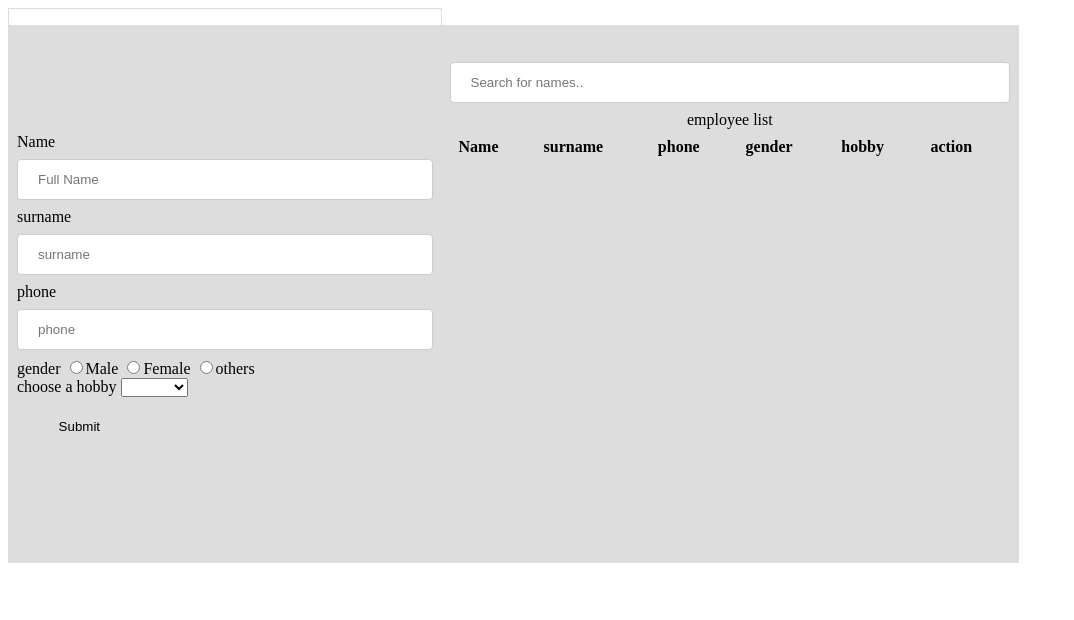
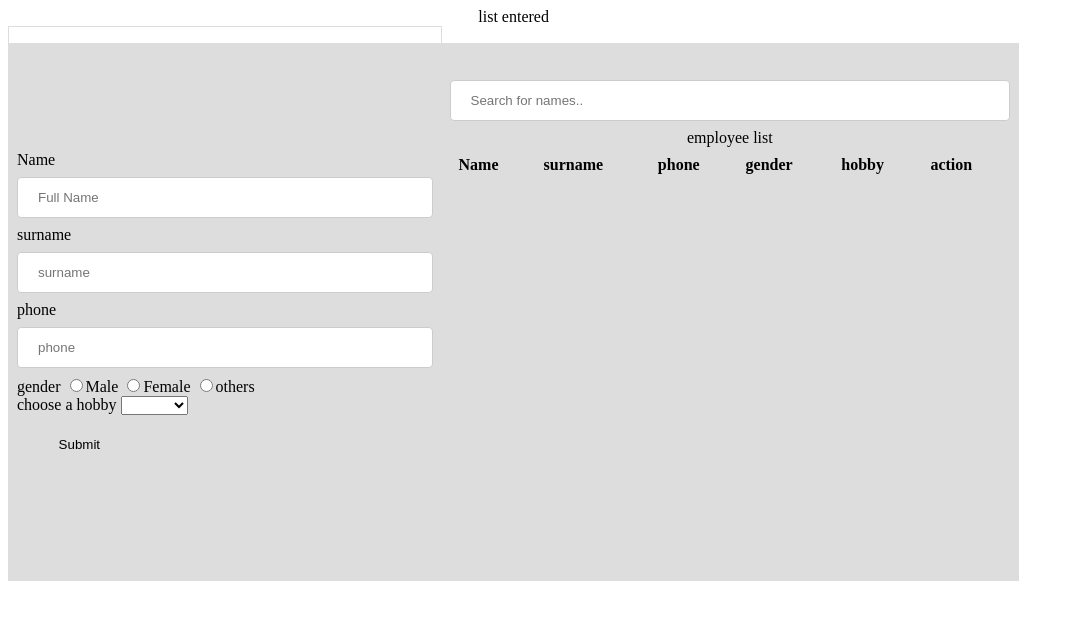
Before and after one commit to kihore/crud_final, a plain HTML site: page crud/index.html in a window 1280 px wide. Shown: the whole page, without its empty margins (0-1074 px from the left). Drawn offline with Linux system fonts and the light colour scheme.

Commit message:
Update index.html

```diff
--- a/crud/index.html
+++ b/crud/index.html
@@ -10,6 +10,7 @@
 
 <body>
     <table>
+        <caption>list entered</caption>
         <th scope="">
         <tr>
             <td>
```
